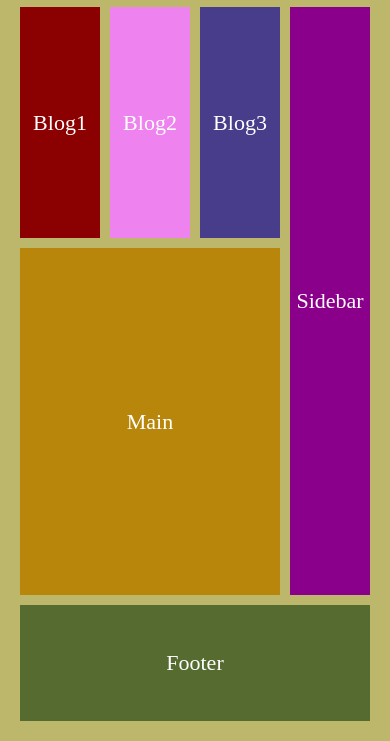
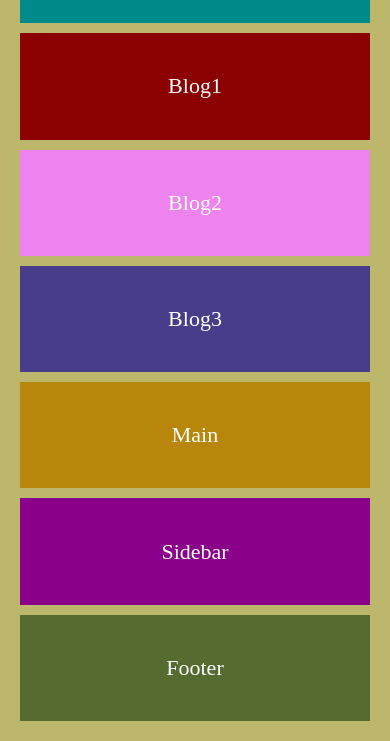
Before and after one commit to saidsn/Css-Grid, a plain HTML site: page grid-area.html in a window 390 px wide. Shown: the part 103-844 px from the top of the page. Drawn offline with Linux system fonts and the light colour scheme.

Commit message:
Feature: Grid-template-area responsive

```diff
--- a/assets/css/grid-area.css
+++ b/assets/css/grid-area.css
@@ -55,3 +55,29 @@
     grid-area: footer;
     background-color: darkolivegreen;
 }
+
+@media (max-width: 768px) {
+    .container {
+        grid-template-columns: repeat(2, 1fr);
+        grid-template-rows: auto;
+        grid-template-areas: "header header"
+                                "box1 box2"
+                                "box3 box3"
+                                "main sidebar"
+                                "footer footer";
+    }
+}
+
+@media (max-width: 576px) {
+    .container {
+        grid-template-columns: 1fr;
+        grid-template-rows: auto;
+        grid-template-areas: "header"
+                                "box1"
+                                "box2"
+                                "box3"
+                                "main"
+                                "sidebar"
+                                "footer";
+    }
+}
```
